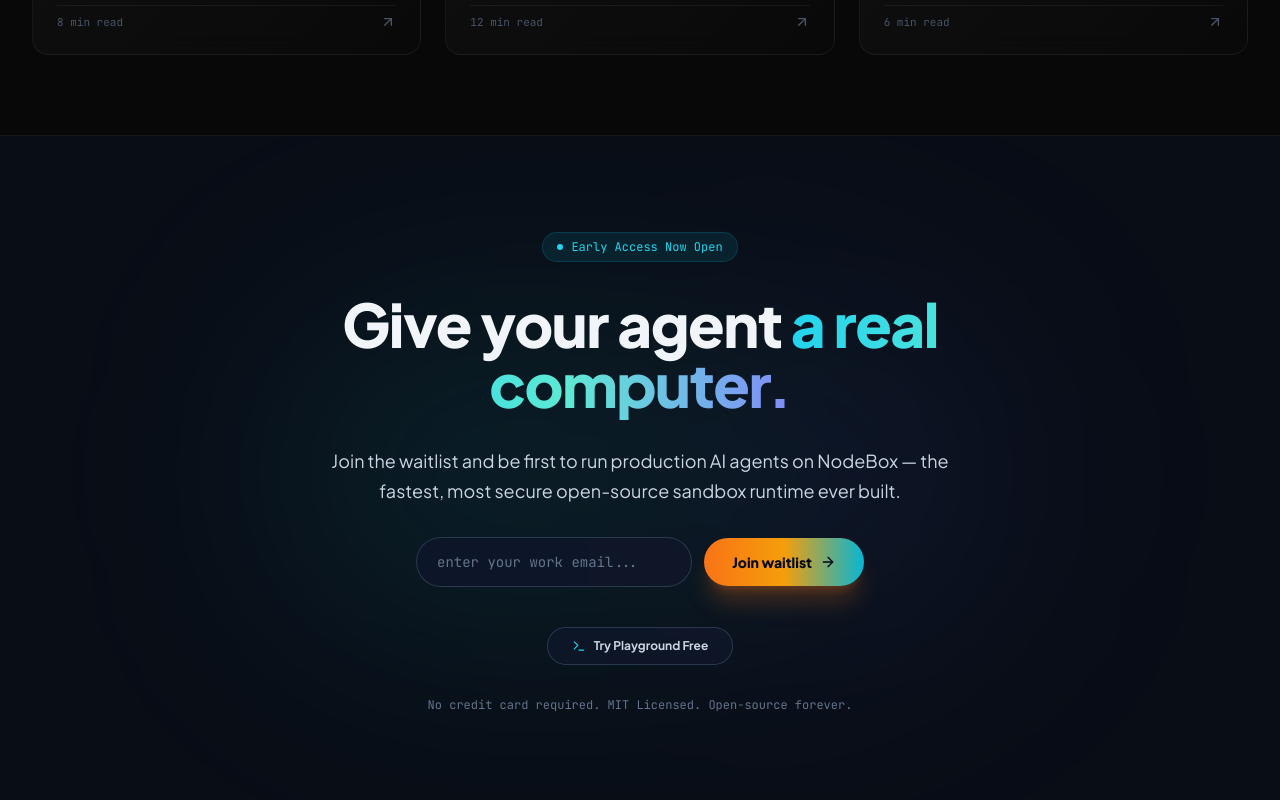
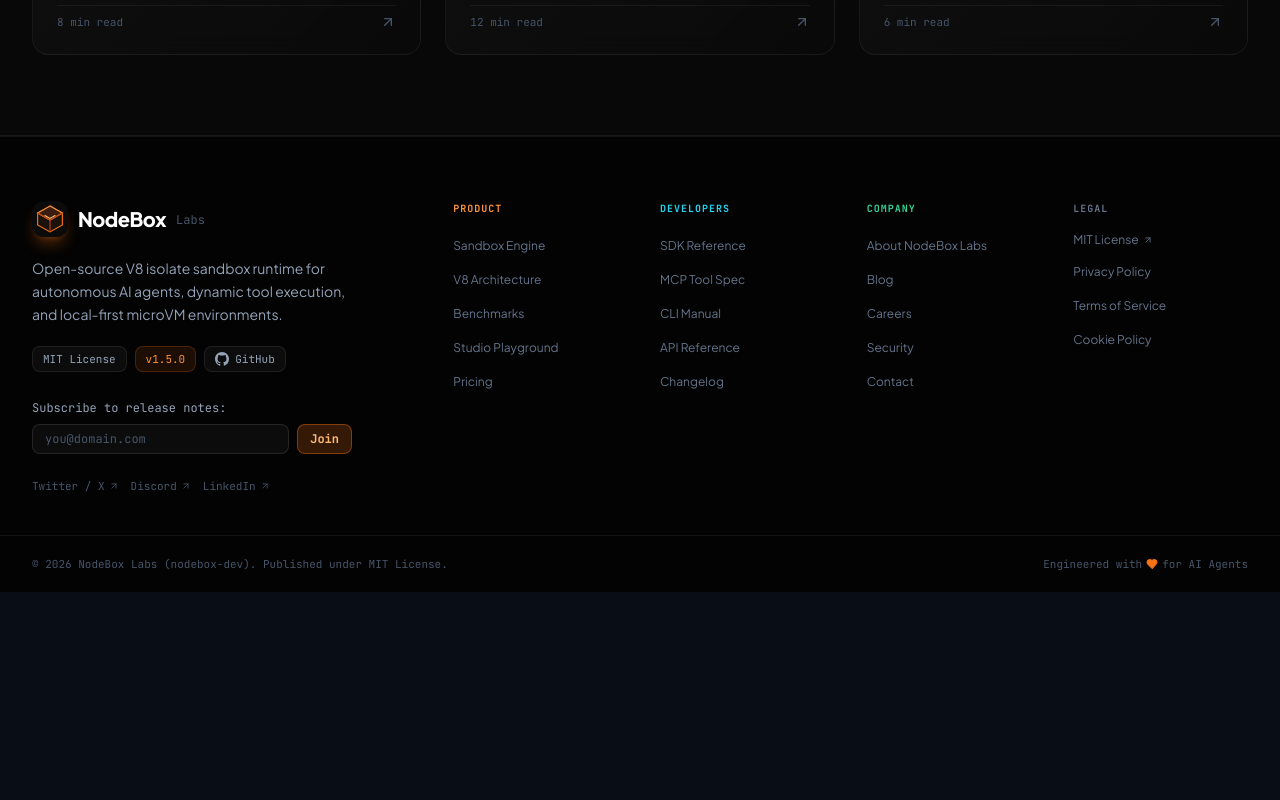
Before and after one commit to ZitouniNidhal/NodeBox, a React (Vite) app: page / in a window 1280 px wide. Shown: the part 10700-11500 px from the top of the page. After the commit the page ends 11292 px from the top, so only its background shows below. Built offline with nearby package versions, Linux system fonts and the light colour scheme; the HTML template or start-up script is replaced by a standard one.

Commit message:
refactor(App): remove unused CTA component from App

```diff
--- a/src/App.tsx
+++ b/src/App.tsx
@@ -12,7 +12,6 @@
 import { Pricing } from './components/Pricing';
 import { ApiReference } from './components/ApiReference';
 import { BlogPreview } from './components/BlogPreview';
-import { CTA } from './components/CTA';
 import { DocsModal } from './components/DocsModal';
 import { Footer } from './components/Footer';
 import { SupportPage, type PageType } from './components/SupportPages';
@@ -81,9 +80,6 @@
 
             {/* 12 — Blog preview */}
             <BlogPreview />
-
-            {/* 13 — Final CTA */}
-            <CTA onLaunchStudio={scrollToStudio} onOpenDocs={() => setIsDocsOpen(true)} />
           </main>
         </>
       )}
```
